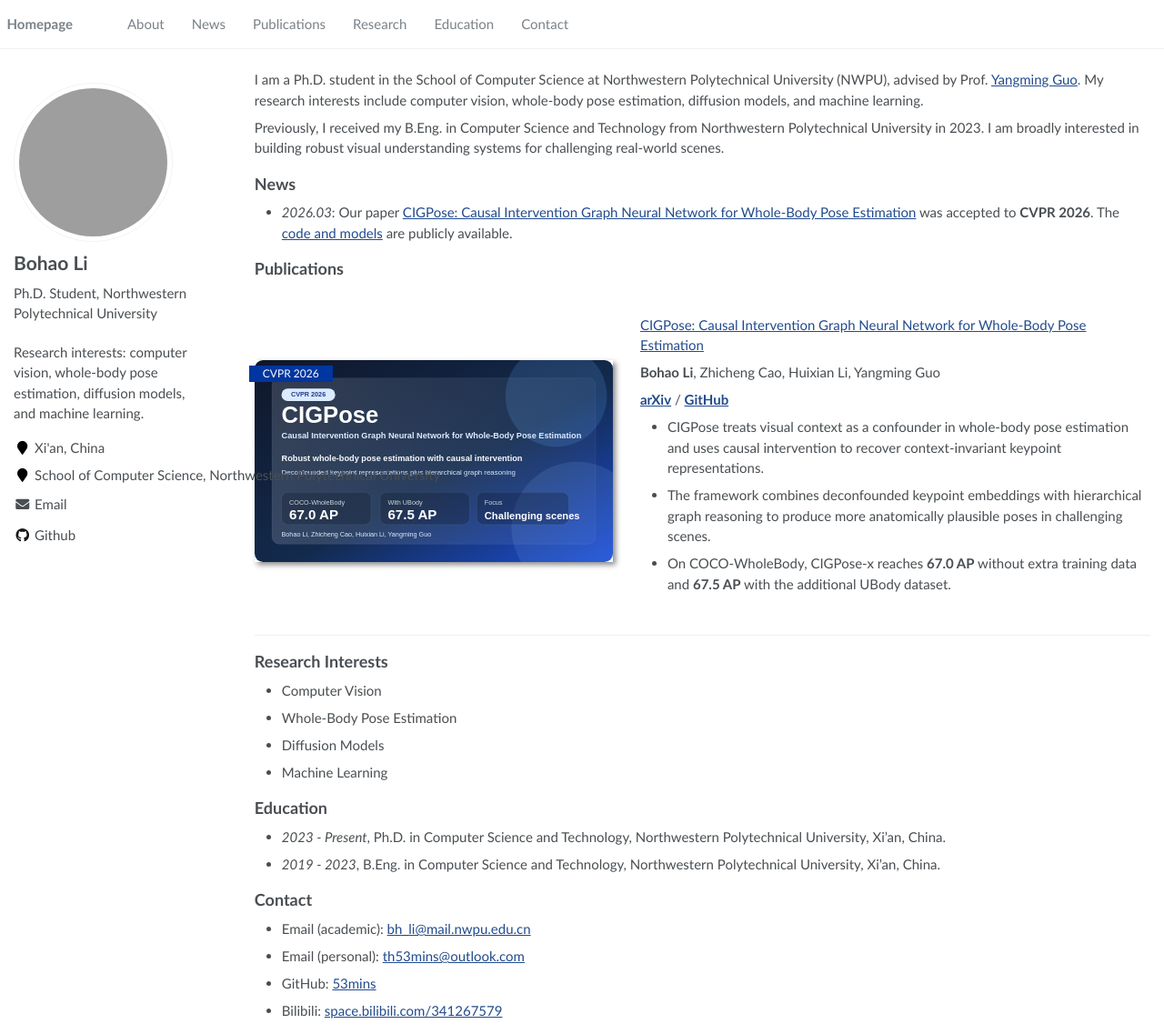
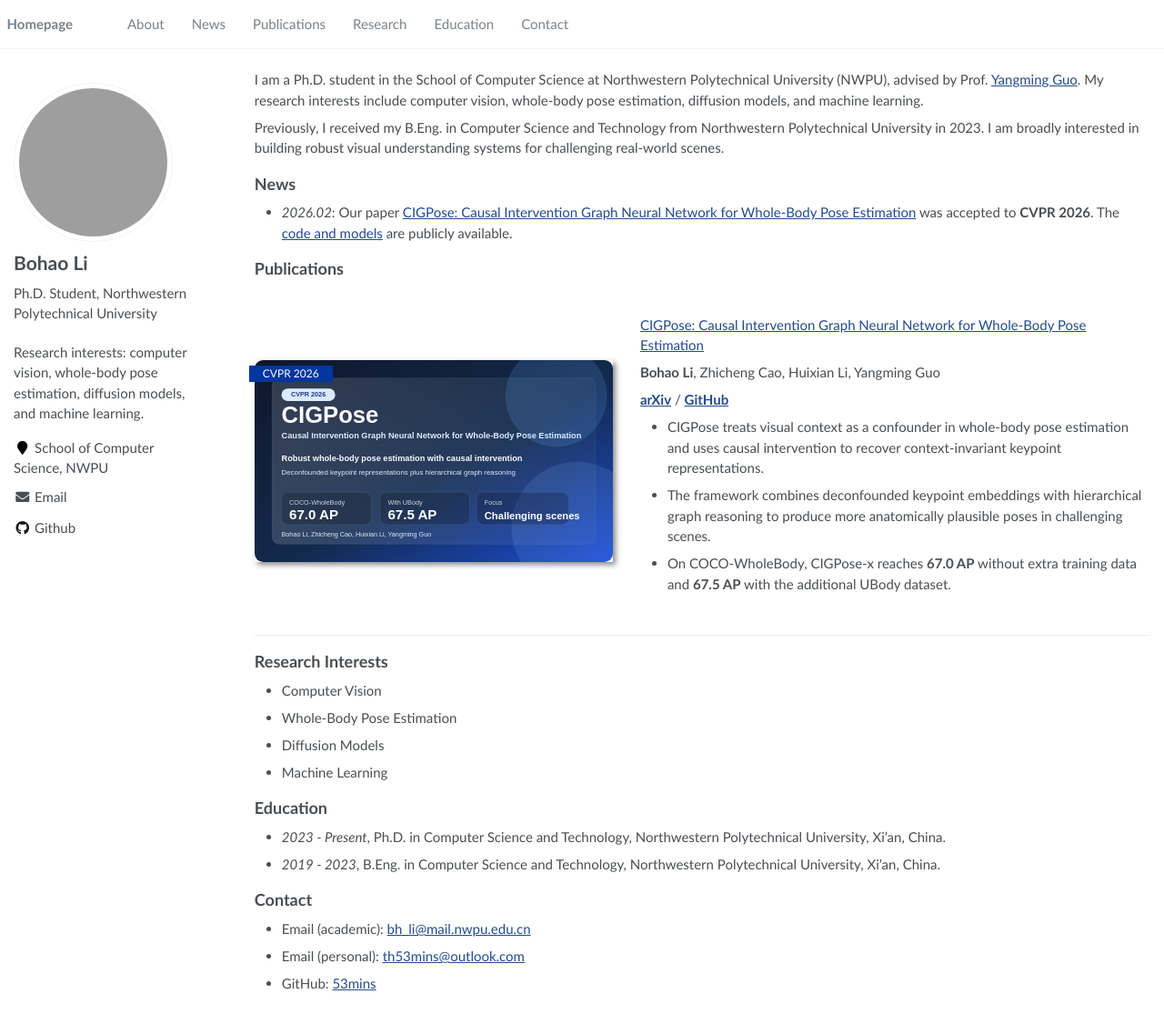
Before and after one commit to 53mins/BohaoLi, a Jekyll site: the page built from _pages/about.md, in a window 1280 px wide and 1137 px high. Shown: the whole window at 91% size. Built offline with Jekyll 4.4.1, drawn with Linux system fonts in a browser that asks for light colours; grey boxes are pictures that could not be loaded.

Commit message:
modified:   _config.yml 	modified:   _pages/about.md 	modified:   _sass/_sidebar.scss

```diff
--- a/_config.yml
+++ b/_config.yml
@@ -26,8 +26,8 @@ author:
   name             : "Bohao Li"
   avatar           : "https://github.com/53mins.png"
   bio              : "Ph.D. Student, Northwestern Polytechnical University"
-  location         : "Xi'an, China"
-  employer         : "School of Computer Science, Northwestern Polytechnical University"
+  location         :
+  employer         : "School of Computer Science, NWPU"
   pubmed           :
   googlescholar    :
   email            : "bh_li@mail.nwpu.edu.cn"
--- a/_pages/about.md
+++ b/_pages/about.md
@@ -15,7 +15,7 @@ I am a Ph.D. student in the School of Computer Science at Northwestern Polytechn
 Previously, I received my B.Eng. in Computer Science and Technology from Northwestern Polytechnical University in 2023. I am broadly interested in building robust visual understanding systems for challenging real-world scenes.
 
 ## News
-- *2026.03*: Our paper [CIGPose: Causal Intervention Graph Neural Network for Whole-Body Pose Estimation](https://arxiv.org/abs/2603.09418) was accepted to **CVPR 2026**. The [code and models](https://github.com/53mins/CIGPose) are publicly available.
+- *2026.02*: Our paper [CIGPose: Causal Intervention Graph Neural Network for Whole-Body Pose Estimation](https://arxiv.org/abs/2603.09418) was accepted to **CVPR 2026**. The [code and models](https://github.com/53mins/CIGPose) are publicly available.
 
 ## Publications
 
@@ -47,4 +47,3 @@ Previously, I received my B.Eng. in Computer Science and Technology from Northwe
 - Email (academic): [bh_li@mail.nwpu.edu.cn](mailto:bh_li@mail.nwpu.edu.cn)
 - Email (personal): [th53mins@outlook.com](mailto:th53mins@outlook.com)
 - GitHub: [53mins](https://github.com/53mins)
-- Bilibili: [space.bilibili.com/341267579](https://space.bilibili.com/341267579)
--- a/_sass/_sidebar.scss
+++ b/_sass/_sidebar.scss
@@ -234,7 +234,9 @@
   }
 
   li {
-    white-space: nowrap;
+    white-space: normal;
+    overflow-wrap: anywhere;
+    line-height: 1.5;
   }
 
   a {
```
